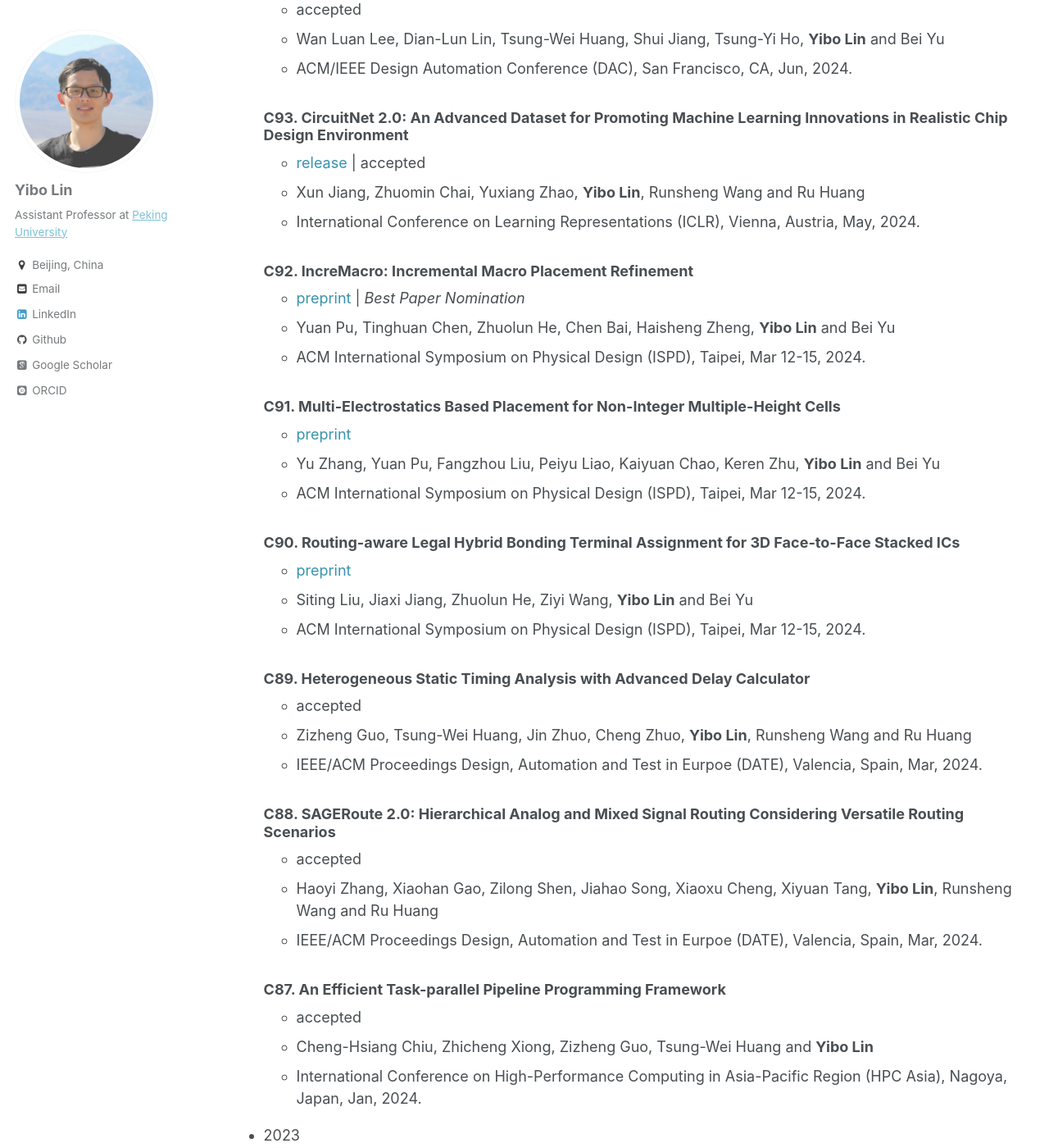
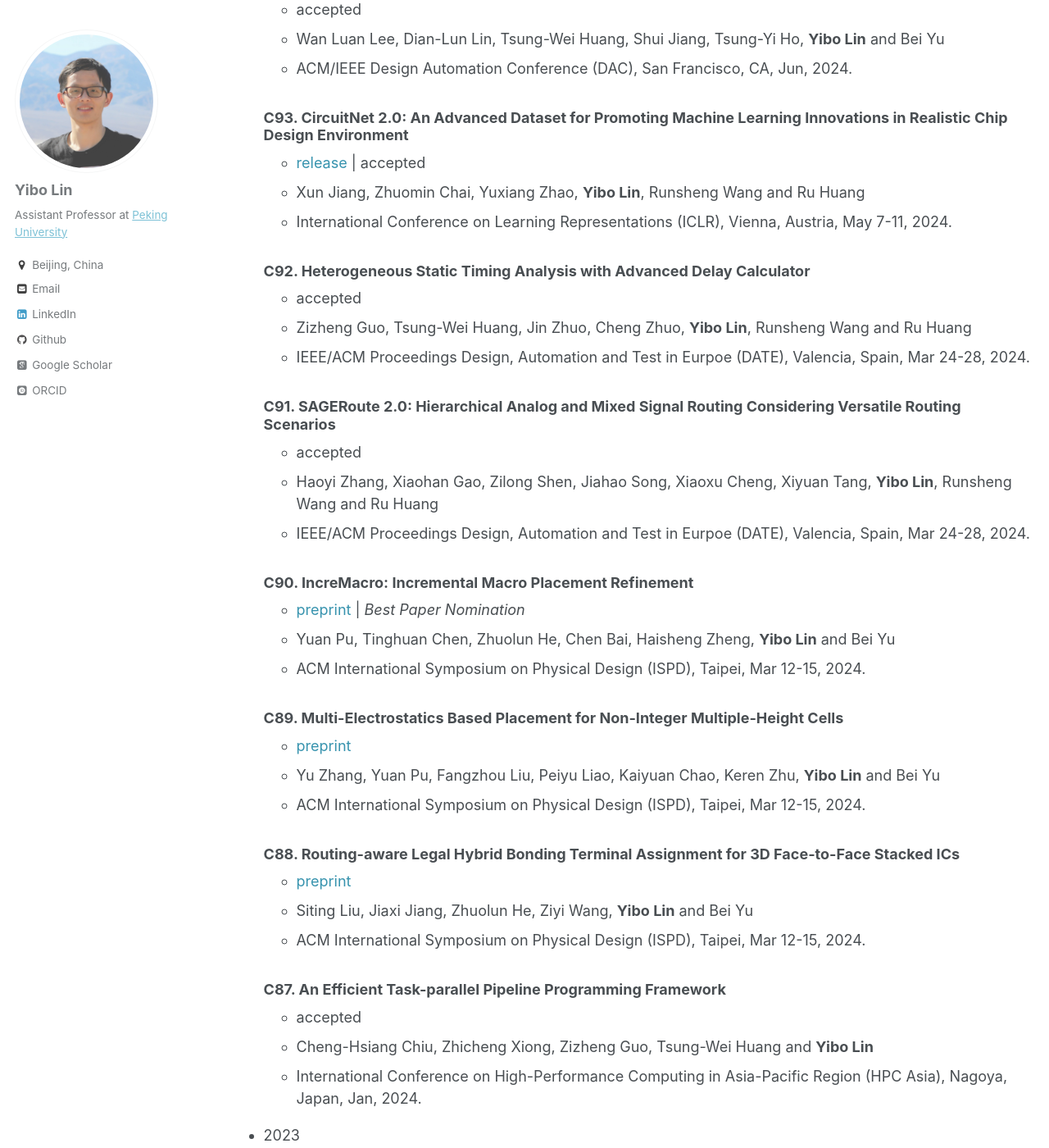
Before and after one commit to limbo018/limbo018.github.io, a Jekyll site: the page built from _pages/publications.md, in a window 1280 px wide and 1400 px high, scrolled down 1534 px. Shown: the whole window at 82% size. Built offline with Jekyll 4.4.1, drawn with Linux system fonts in a browser that asks for light colours; some web fonts are replaced.

Commit message:
update conference dates

```diff
--- a/_pages/publications.md
+++ b/_pages/publications.md
@@ -57,32 +57,32 @@ Conference Papers
   ### C93. [CircuitNet 2.0: An Advanced Dataset for Promoting Machine Learning Innovations in Realistic Chip Design Environment](https://openreview.net/pdf?id=nMFSUjxMIl)
      * <a href="https://circuitnet.github.io" style="color:#3793ae">release</a> \| accepted
      * Xun Jiang, Zhuomin Chai, Yuxiang Zhao, **Yibo Lin**, Runsheng Wang and Ru Huang
-     * International Conference on Learning Representations (ICLR), Vienna, Austria, May, 2024.
+     * International Conference on Learning Representations (ICLR), Vienna, Austria, May 7-11, 2024.
 
-  ### C92. [IncreMacro: Incremental Macro Placement Refinement](https://doi.org/10.1145/3626184.3633321)
+  ### C92. Heterogeneous Static Timing Analysis with Advanced Delay Calculator
+     * accepted
+     * Zizheng Guo, Tsung-Wei Huang, Jin Zhuo, Cheng Zhuo, **Yibo Lin**, Runsheng Wang and Ru Huang
+     * IEEE/ACM Proceedings Design, Automation and Test in Eurpoe (DATE), Valencia, Spain, Mar 24-28, 2024.
+
+  ### C91. SAGERoute 2.0: Hierarchical Analog and Mixed Signal Routing Considering Versatile Routing Scenarios
+     * accepted
+     * Haoyi Zhang, Xiaohan Gao, Zilong Shen, Jiahao Song, Xiaoxu Cheng, Xiyuan Tang, **Yibo Lin**, Runsheng Wang and Ru Huang
+     * IEEE/ACM Proceedings Design, Automation and Test in Eurpoe (DATE), Valencia, Spain, Mar 24-28, 2024.
+
+  ### C90. [IncreMacro: Incremental Macro Placement Refinement](https://doi.org/10.1145/3626184.3633321)
      * <a href="/publications/papers/PLACE_ISPD2024_Pu.pdf" style="color:#3793ae">preprint</a> \| *Best Paper Nomination*
      * Yuan Pu, Tinghuan Chen, Zhuolun He, Chen Bai, Haisheng Zheng, **Yibo Lin** and Bei Yu
      * ACM International Symposium on Physical Design (ISPD), Taipei, Mar 12-15, 2024.
 
-  ### C91. [Multi-Electrostatics Based Placement for Non-Integer Multiple-Height Cells](https://doi.org/10.1145/3626184.3633320)
+  ### C89. [Multi-Electrostatics Based Placement for Non-Integer Multiple-Height Cells](https://doi.org/10.1145/3626184.3633320)
      * <a href="/publications/papers/PLACE_ISPD2024_Zhang.pdf" style="color:#3793ae">preprint</a>
      * Yu Zhang, Yuan Pu, Fangzhou Liu, Peiyu Liao, Kaiyuan Chao, Keren Zhu, **Yibo Lin** and Bei Yu
      * ACM International Symposium on Physical Design (ISPD), Taipei, Mar 12-15, 2024.
 
-  ### C90. [Routing-aware Legal Hybrid Bonding Terminal Assignment for 3D Face-to-Face Stacked ICs](https://doi.org/10.1145/3626184.3633322)
+  ### C88. [Routing-aware Legal Hybrid Bonding Terminal Assignment for 3D Face-to-Face Stacked ICs](https://doi.org/10.1145/3626184.3633322)
      * <a href="/publications/papers/ROUTE_ISPD2024_Liu.pdf" style="color:#3793ae">preprint</a>
      * Siting Liu, Jiaxi Jiang, Zhuolun He, Ziyi Wang, **Yibo Lin** and Bei Yu
      * ACM International Symposium on Physical Design (ISPD), Taipei, Mar 12-15, 2024.
-
-  ### C89. Heterogeneous Static Timing Analysis with Advanced Delay Calculator
-     * accepted
-     * Zizheng Guo, Tsung-Wei Huang, Jin Zhuo, Cheng Zhuo, **Yibo Lin**, Runsheng Wang and Ru Huang
-     * IEEE/ACM Proceedings Design, Automation and Test in Eurpoe (DATE), Valencia, Spain, Mar, 2024.
-
-  ### C88. SAGERoute 2.0: Hierarchical Analog and Mixed Signal Routing Considering Versatile Routing Scenarios
-     * accepted
-     * Haoyi Zhang, Xiaohan Gao, Zilong Shen, Jiahao Song, Xiaoxu Cheng, Xiyuan Tang, **Yibo Lin**, Runsheng Wang and Ru Huang
-     * IEEE/ACM Proceedings Design, Automation and Test in Eurpoe (DATE), Valencia, Spain, Mar, 2024.
 
   ### C87. [An Efficient Task-parallel Pipeline Programming Framework](https://doi.org/10.1145/3635035.3635037)
      * accepted
--- a/ref/publications.bib
+++ b/ref/publications.bib
@@ -1188,6 +1188,7 @@
     year={2024},
     organization={IEEE},
     month={March},
+    day={24--28},
     address={Valencia, Spain},
     publishlink={},
     annotateweb={(accepted)},
@@ -1200,6 +1201,7 @@
     year={2024},
     organization={IEEE},
     month={March},
+    day={24--28},
     address={Valencia, Spain},
     publishlink={},
     annotateweb={(accepted)},
@@ -1211,6 +1213,7 @@
     booktitle=iclr,
     year={2024},
     month={May},
+    day={7--11},
     address={Vienna, Austria},
     publishlink={https://openreview.net/pdf?id=nMFSUjxMIl},
     annotateweb={([https://circuitnet.github.io release])(accepted)},
```
Also changed, not shown: _includes/publications_cv.md (+6 -6 lines), 4 other files.
